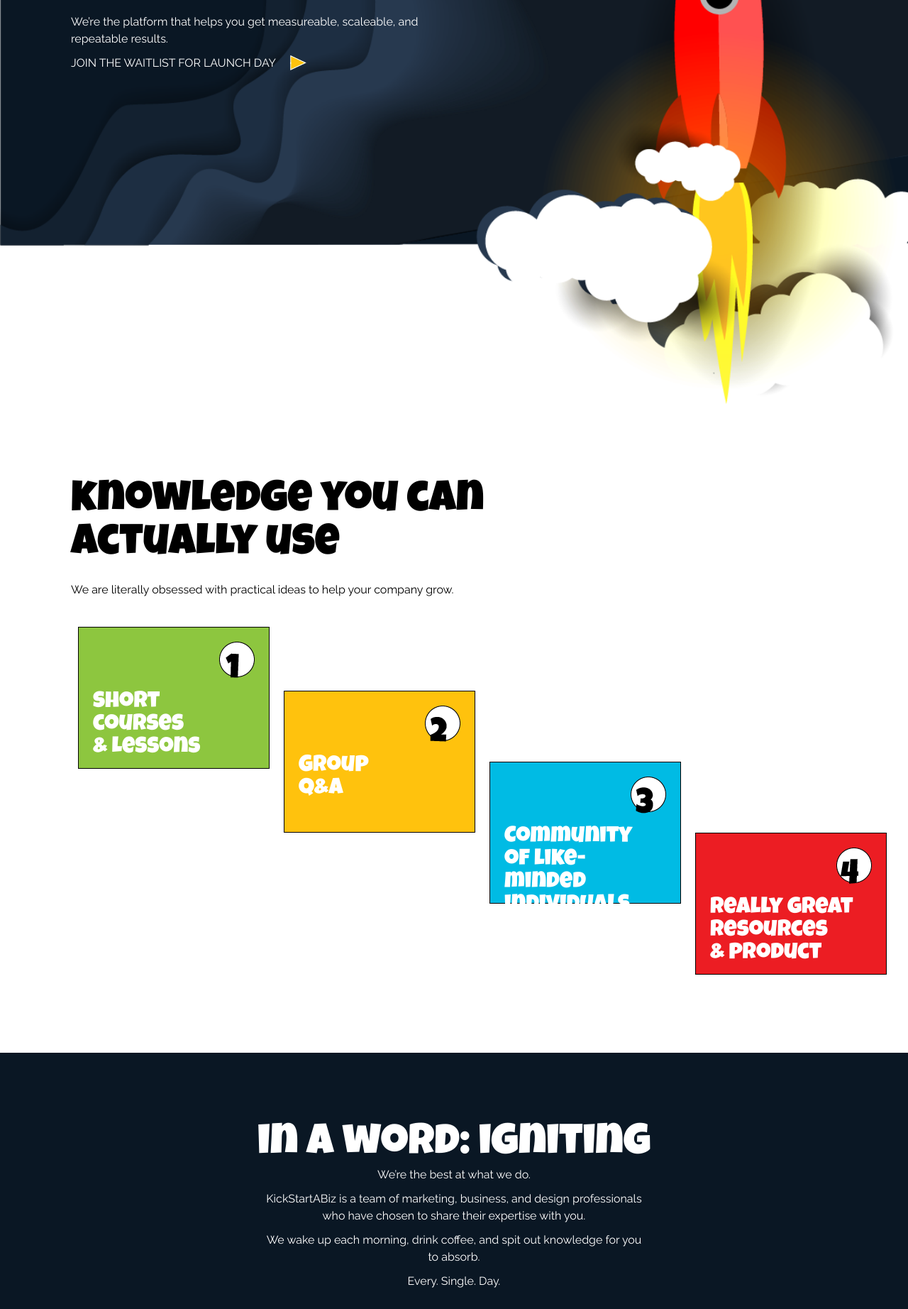
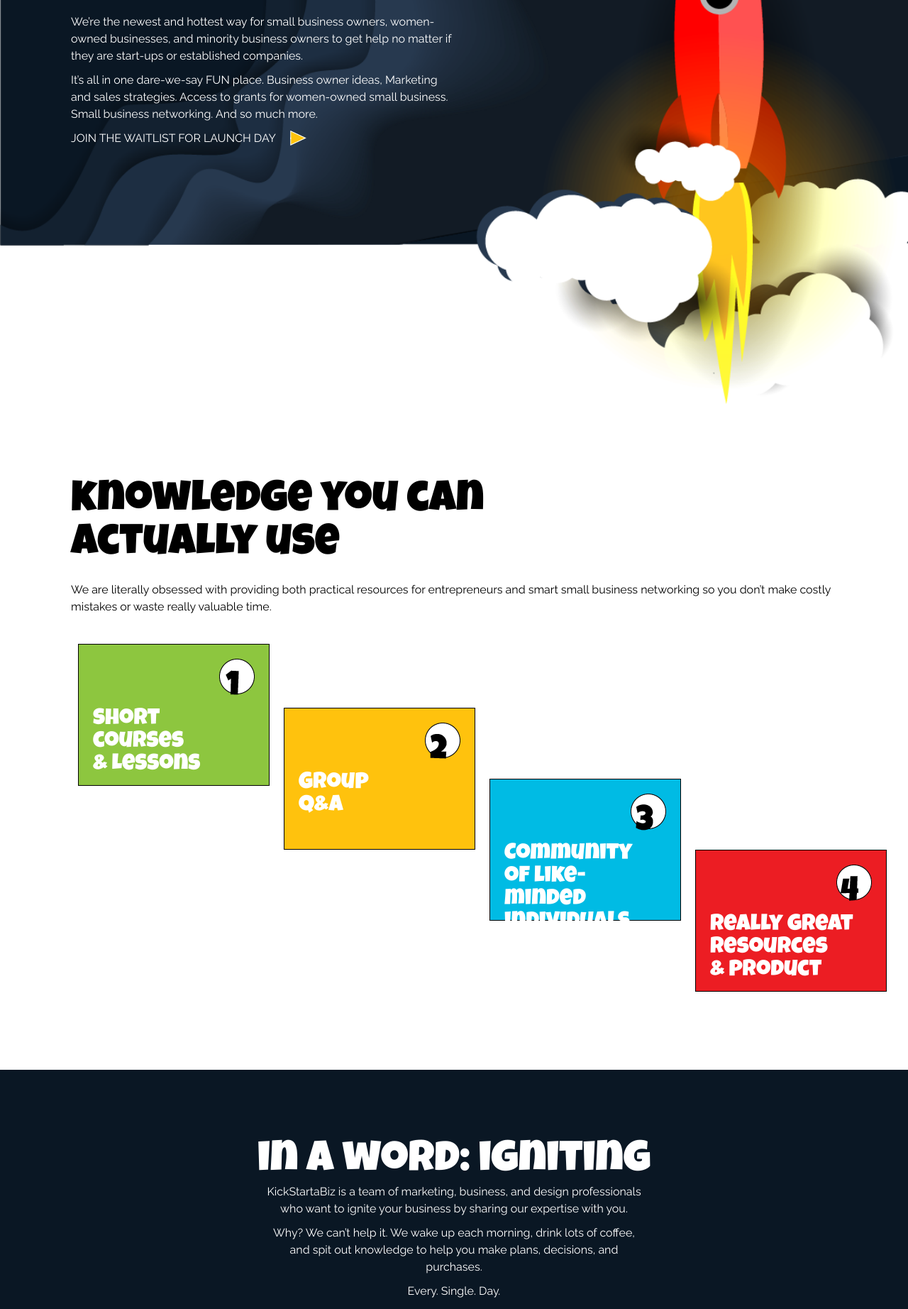
Before and after one commit to beckyfolsen/kickstartabiz, a plain HTML site: page index.html in a window 1280 px wide. Shown: the part 375-2219 px from the top of the page at 71% size. Drawn offline with nearby package versions, Linux system fonts and the light colour scheme.

Commit message:
Update index.html
Kathy's copy changes

```diff
--- a/index.html
+++ b/index.html
@@ -38,7 +38,8 @@
 		<div><img class="logo" src="images/logo.png" alt="kick start a biz logo"></div>
 		<article class="welcome width50">
 			<h1>Rocket fuel for small business</h1>
-			<p>We’re the platform that helps you get measureable, scaleable, and repeatable results.</p>
+			<p>We’re the newest and hottest way for small business owners, women-owned businesses, and minority business owners to get help no matter if they are start-ups or established companies.</p>
+			<p>It’s all in one dare-we-say FUN place. Business owner ideas, Marketing and sales strategies. Access to grants for women-owned small business. Small business networking.  And so much more.</p>
 		<div class="cta">
 			<a href="#kickbutt"><p>JOIN THE WAITLIST FOR LAUNCH DAY</p></a>
 			<a href="#kickbutt"><img class="arrow" src="images/arrow.png" alt="arrow link"></a>
@@ -50,7 +51,7 @@
 
 			<h3>knowledge you can</h3>
 			<h1>actually use</h1>
-			<p>We are literally obsessed with practical ideas to help your company grow.</p>
+			<p>We are literally obsessed with providing both practical resources for entrepreneurs and smart small business networking so you don’t make costly mistakes or waste really valuable time.</p>
 		<article>
 
 		<article class="colorboxes">
@@ -107,9 +108,8 @@
 		<h3>in a word: igniting</h3>
 
 		<article class="pBottom width50">
-			<p>We’re the best at what we do.</p>
-			<p>KickStartABiz is a team of marketing, business, and design professionals who have chosen to share their expertise with you.</p>
-			<p>We wake up each morning, drink coffee, and spit out knowledge for you to absorb. </p>
+			<p>KickStartaBiz is a team of marketing, business, and design professionals who want to ignite your business by sharing  our expertise with you.</p>
+			<p>Why? We can’t help it. We wake up each morning, drink lots of coffee, and spit out knowledge to help you make plans, decisions, and purchases.</p>
 			<p>Every. Single. Day.</p>
 		</article>
 		<article class="cta">
@@ -127,6 +127,8 @@
 		<article class="email">
 			<div class="social">
 				<img class="footerlogo" src="images/logo.png" alt="kick start a biz logo">
+				<p>Get KickStartaBiz Tips while you wait with bated breath or tour big bang launch early 2022. (Tip Number One –  Using the words “bated breath” does nothing to help search engine optimization but it sure is fun.)
+				</p>
 			</div>
 			<div class="form">
 
```
